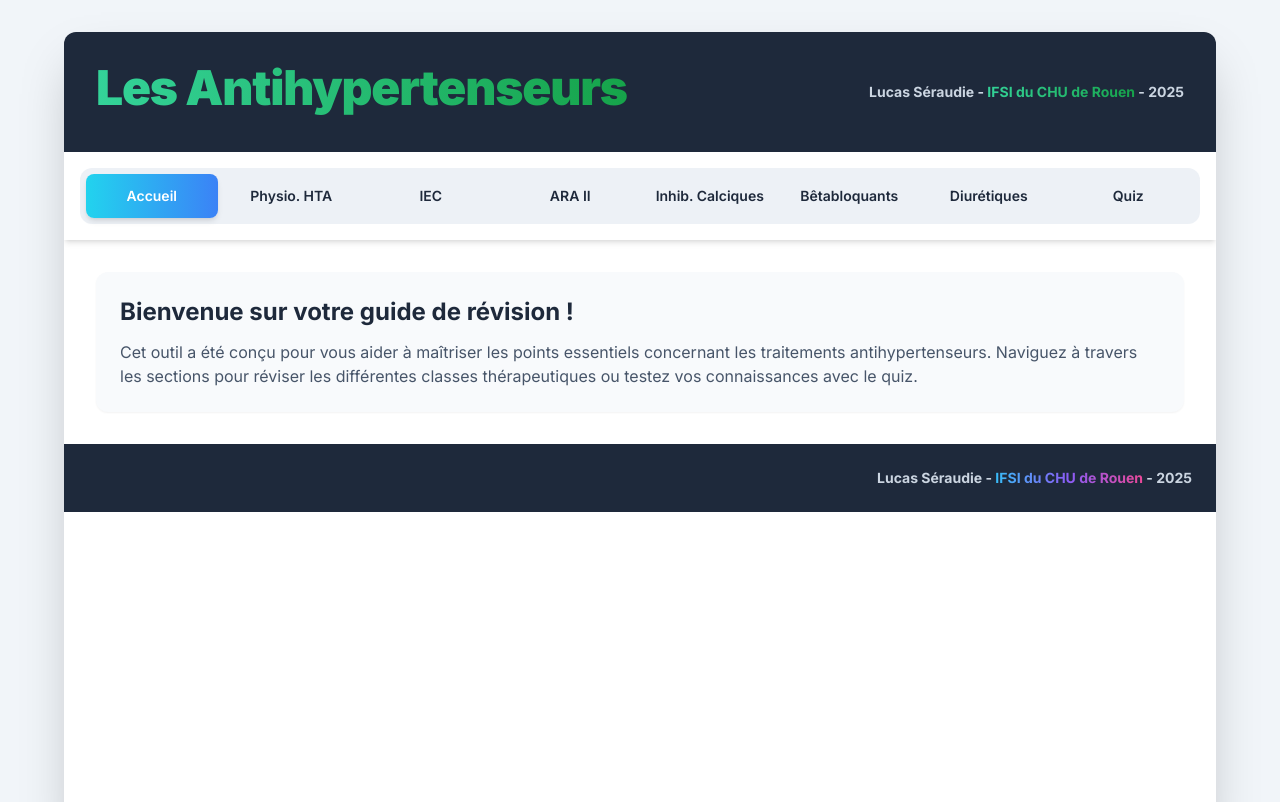
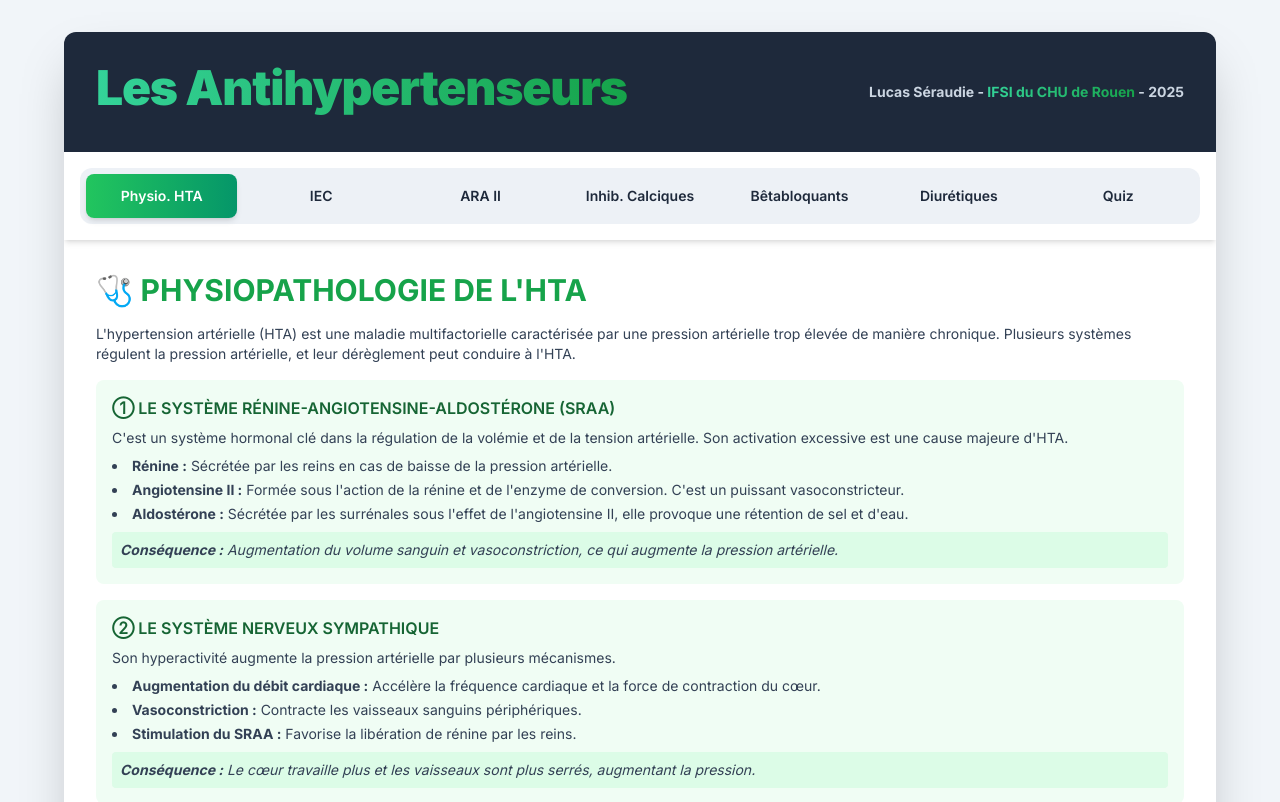
Before and after one commit to lcssrd/pharmaco, a plain HTML site: page AntiHTAwquiz.html in a window 1280 px wide. Shown: the top 802 px of the page. Drawn offline with nearby package versions, Linux system fonts and the light colour scheme.

Commit message:
Update AntiHTAwquiz.html

```diff
--- a/AntiHTAwquiz.html
+++ b/AntiHTAwquiz.html
@@ -61,7 +61,7 @@
 </head>
 <body class="bg-slate-100 p-2 sm:p-4 md:p-8">
     <!-- Main container -->
-    <div id="app" class="max-w-6xl mx-auto bg-white min-h-screen shadow-2xl rounded-xl overflow-hidden">
+    <div id="app" class="max-w-6xl mx-auto bg-white min-h-screen shadow-2xl rounded-xl overflow-hidden flex flex-col">
 
         <!-- Header -->
         <header id="header" class="bg-slate-800 text-white p-6 md:p-8 sticky top-0 z-50">
@@ -73,10 +73,10 @@
             </div>
         </header>
 
-        <!-- Top Navigation Bar -->
+        <!-- Top Navigation Bar (Accueil removed) -->
         <nav id="navbar" class="bg-white sticky z-10 p-4 shadow-md">
-             <div class="p-1.5 bg-slate-200/60 rounded-xl grid grid-cols-4 md:grid-cols-8 gap-2">
-                <button onclick="showPage('home')" class="nav-btn w-full py-3 px-2 rounded-lg text-slate-800 font-semibold transition-all duration-300 text-xs sm:text-sm hover:bg-cyan-100 hover:text-cyan-800">Accueil</button>
+             <div class="p-1.5 bg-slate-200/60 rounded-xl grid grid-cols-7 md:grid-cols-7 gap-2">
+                <!-- Removed: <button onclick="showPage('home')" class="nav-btn w-full py-3 px-2 rounded-lg text-slate-800 font-semibold transition-all duration-300 text-xs sm:text-sm hover:bg-cyan-100 hover:text-cyan-800">Accueil</button> -->
                 <button onclick="showPage('physioHTA')" class="nav-btn w-full py-3 px-2 rounded-lg text-slate-800 font-semibold transition-all duration-300 text-xs sm:text-sm hover:bg-green-100 hover:text-green-800">Physio. HTA</button>
                 <button onclick="showPage('iec')" class="nav-btn w-full py-3 px-2 rounded-lg text-slate-800 font-semibold transition-all duration-300 text-xs sm:text-sm hover:bg-orange-100 hover:text-orange-800">IEC</button>
                 <button onclick="showPage('ara2')" class="nav-btn w-full py-3 px-2 rounded-lg text-slate-800 font-semibold transition-all duration-300 text-xs sm:text-sm hover:bg-red-100 hover:text-red-800">ARA II</button>
@@ -88,20 +88,9 @@
         </nav>
 
         <!-- Main Content Area -->
-        <main id="main-content" class="p-4 sm:p-6 md:p-8">
+        <main id="main-content" class="p-4 sm:p-6 md:p-8 flex-grow">
 
-            <!-- Home Page -->
-            <div id="home" class="page">
-                <div class="bg-slate-50 p-6 rounded-xl shadow-sm">
-                    <h2 class="text-xl md:text-2xl font-bold text-slate-800 mb-3">Bienvenue sur votre guide de révision !</h2>
-                    <p class="text-slate-600 md:text-base">
-                        Cet outil a été conçu pour vous aider à maîtriser les points essentiels concernant les traitements antihypertenseurs.
-                        Naviguez à travers les sections pour réviser les différentes classes thérapeutiques ou testez vos connaissances avec le quiz.
-                    </p>
-                </div>
-            </div>
-
-            <!-- Physiopathologie HTA Page -->
+            <!-- Physiopathologie HTA Page (Now the default landing page) -->
             <div id="physioHTA" class="page hidden">
                 <h2 class="text-2xl md:text-3xl font-bold text-green-600">
                     🩺 PHYSIOPATHOLOGIE DE L'HTA
@@ -410,7 +399,6 @@
         </main>
 
         <!-- Footer (Replicating Header Style) -->
-        <!-- Placé à l'intérieur de l'élément #app pour bénéficier de la bordure et de l'ombre -->
         <footer id="footer" class="bg-slate-800 text-white p-4 md:p-6 mt-auto">
             <div class="flex items-center justify-center md:justify-end text-center">
                 <!-- Mobile/Tablet & Desktop Author Info (Footer) -->
@@ -419,7 +407,6 @@
                 </p>
             </div>
         </footer>
-
     </div>
 
     <script>
@@ -501,6 +488,8 @@
         // --- Navigation Logic ---
         const pages = document.querySelectorAll('.page');
         const navButtons = document.querySelectorAll('.nav-btn');
+        // Set the new default page ID
+        const defaultPageId = 'physioHTA';
 
         function showPage(pageId) {
             pages.forEach(page => page.classList.add('hidden'));
@@ -508,7 +497,8 @@
             if (activePage) activePage.classList.remove('hidden');
 
             const gradients = {
-                home: ['from-cyan-400', 'to-blue-500'], physioHTA: ['from-green-500', 'to-emerald-600'],
+                // Removed 'home' gradient
+                physioHTA: ['from-green-500', 'to-emerald-600'],
                 iec: ['from-orange-500', 'to-red-500'], ara2: ['from-red-500', 'to-rose-500'],
                 calciques: ['from-amber-500', 'to-orange-500'], beta: ['from-sky-500', 'to-cyan-500'],
                 diuretiques: ['from-indigo-500', 'to-purple-600'], quiz: ['from-slate-500', 'to-gray-700'],
@@ -516,10 +506,13 @@
 
             navButtons.forEach(btn => {
                 const btnPageId = btn.getAttribute('onclick').match(/'([^']+)'/)[1];
+                // Remove all previous gradient/active classes
                 Object.values(gradients).flat().forEach(gClass => btn.classList.remove(gClass));
                 btn.classList.remove('bg-gradient-to-r', 'text-white', 'shadow-md');
                 btn.classList.add('text-slate-800');
-                if (btnPageId === pageId) {
+
+                // Add active classes to the current button
+                if (btnPageId === pageId && gradients[pageId]) {
                     btn.classList.remove('text-slate-800');
                     btn.classList.add('bg-gradient-to-r', 'text-white', 'shadow-md', ...gradients[pageId]);
                 }
@@ -626,7 +619,8 @@
 
         // --- Initial Load ---
         window.onload = () => {
-            showPage('home');
+            // New default page is 'physioHTA'
+            showPage(defaultPageId);
             setNavbarPosition();
             renderQuiz();
             setupQuizListeners();
```
